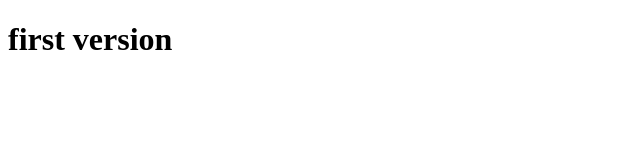
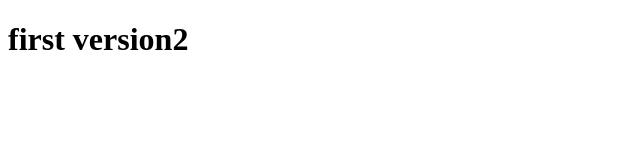
Before and after one commit to akshatatcodes/Akshat, a plain HTML site: page index.html in a window 1280 px wide. Shown: the full height of the page, 0-640 px from the left. Drawn offline with Linux system fonts and the light colour scheme.

Commit message:
version 2

```diff
--- a/index.html
+++ b/index.html
@@ -6,6 +6,6 @@
     <title>Document</title>
 </head>
 <body>
-    <h1>first version</h1>
+    <h1>first version2</h1>
 </body>
 </html>
```
